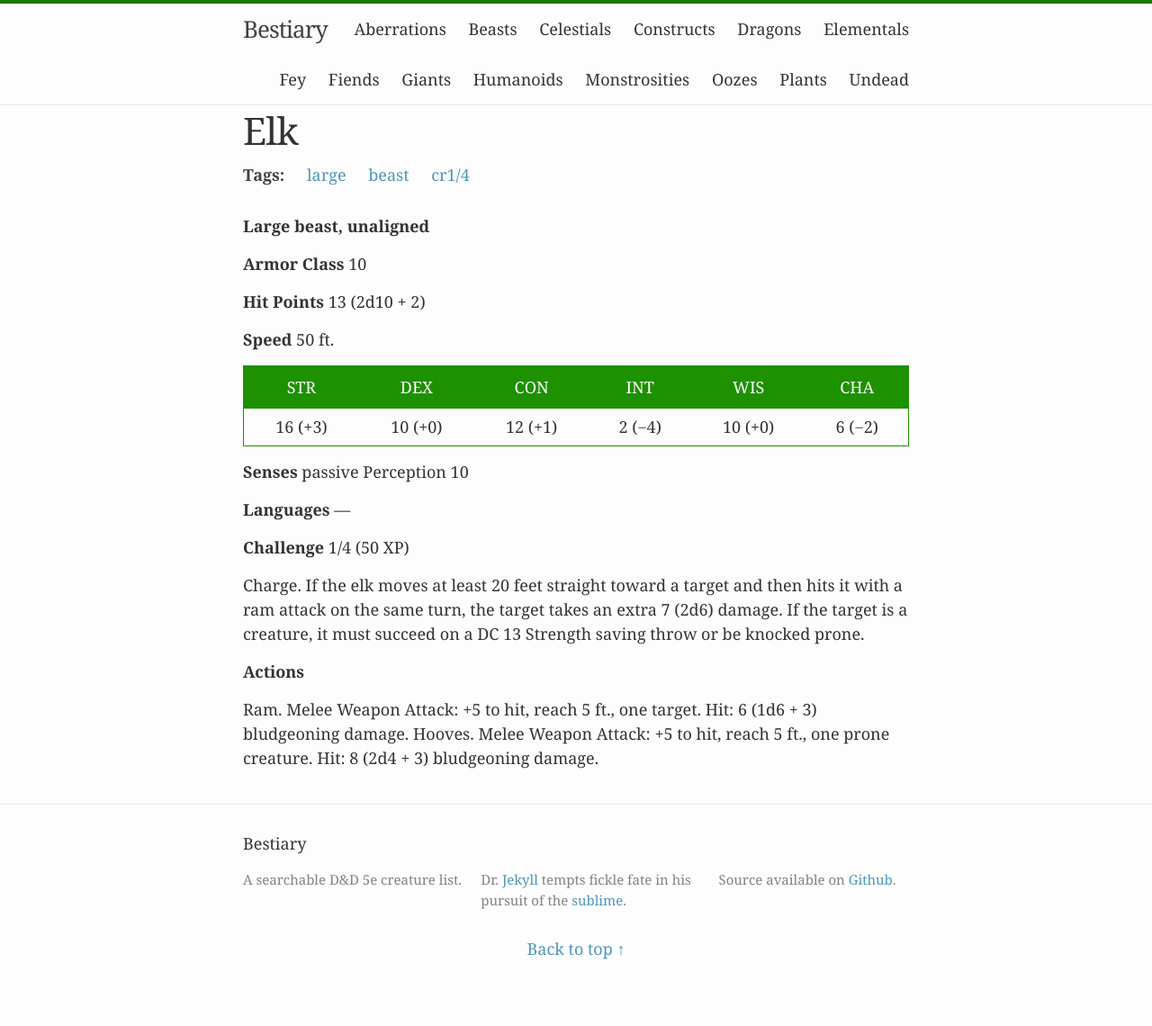
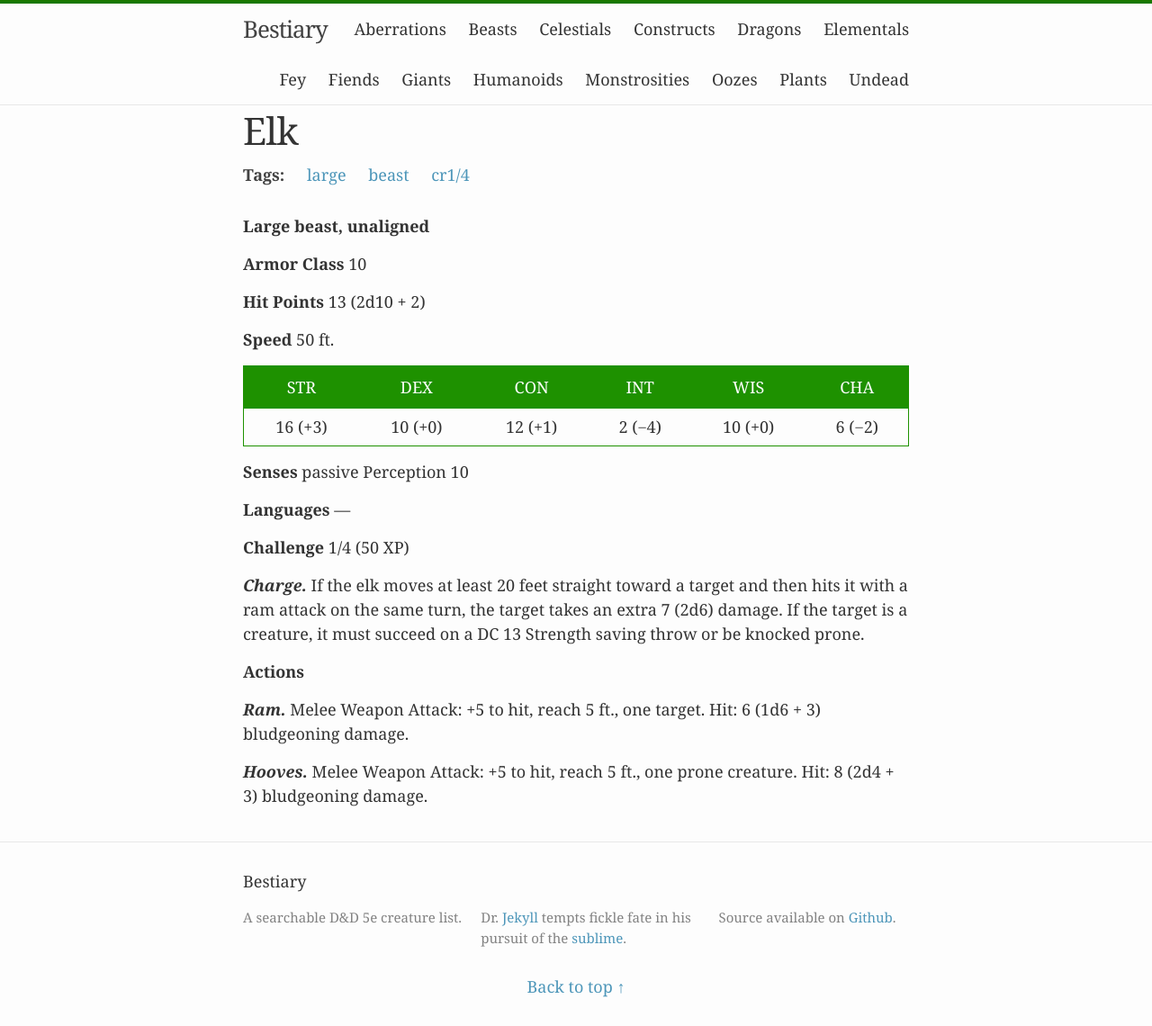
Before and after one commit to beaurancourt/bestiary, a Jekyll site: the page built from _posts/2016-02-29-elk.markdown, in a window 1280 px wide. Shown: the whole page at 90% size. Built offline with Jekyll 4.4.1, drawn with Linux system fonts in a browser that asks for light colours; before the commit the page ends 1098 px from its top, so only the background shows below that.

Commit message:
Format fix, elk

```diff
--- a/_posts/2016-02-29-elk.markdown
+++ b/_posts/2016-02-29-elk.markdown
@@ -23,8 +23,10 @@ tags: [large, beast, cr1/4]
 
 **Challenge** 1/4 (50 XP)
 
- Charge. If the elk moves at least 20 feet straight toward a target and then hits it with a ram attack on the same turn, the target takes an extra 7 (2d6) damage. If the target is a creature, it must succeed on a DC 13 Strength saving throw or be knocked prone.
+***Charge.*** If the elk moves at least 20 feet straight toward a target and then hits it with a ram attack on the same turn, the target takes an extra 7 (2d6) damage. If the target is a creature, it must succeed on a DC 13 Strength saving throw or be knocked prone.
 
 **Actions**
 
-Ram. Melee Weapon Attack: +5 to hit, reach 5 ft., one target. Hit: 6 (1d6 + 3) bludgeoning damage. Hooves. Melee Weapon Attack: +5 to hit, reach 5 ft., one prone creature. Hit: 8 (2d4 + 3) bludgeoning damage.
+***Ram.*** Melee Weapon Attack: +5 to hit, reach 5 ft., one target. Hit: 6 (1d6 + 3) bludgeoning damage.
+
+***Hooves.*** Melee Weapon Attack: +5 to hit, reach 5 ft., one prone creature. Hit: 8 (2d4 + 3) bludgeoning damage.
```
